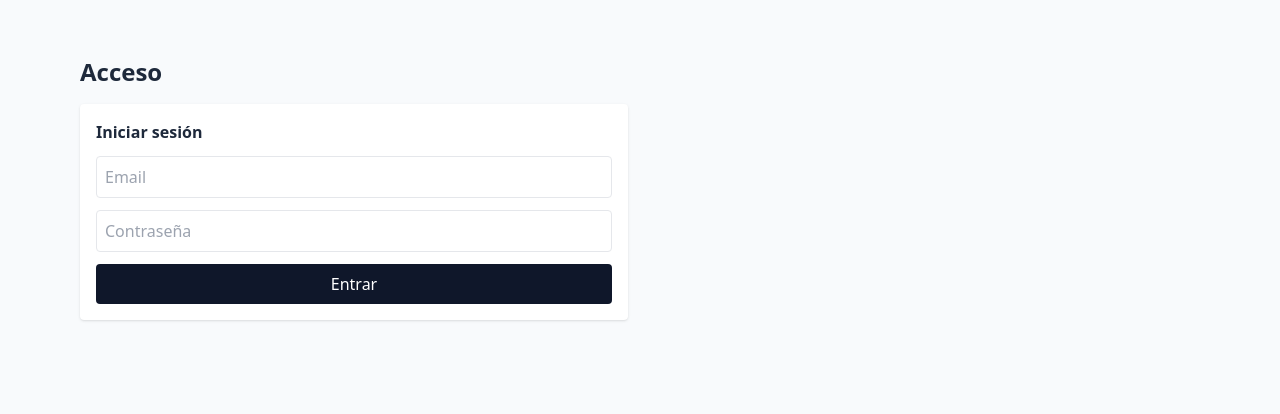
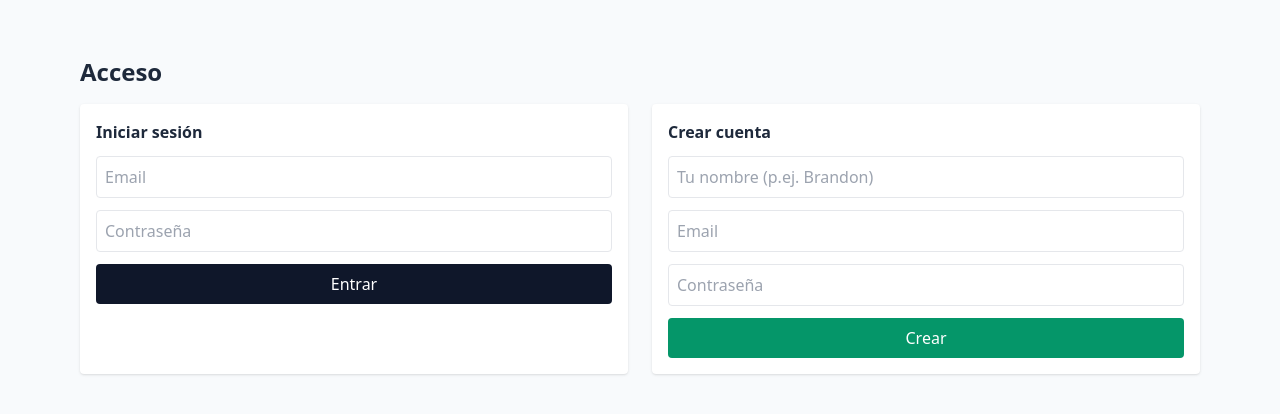
Before and after one commit to DuoStyle-Joyeria/macrobrd, a plain HTML site: page index.html in a window 1280 px wide. Drawn offline with nearby package versions, Linux system fonts and the light colour scheme; no server answers.

Commit message:
macro maos 03

```diff
--- a/index.html
+++ b/index.html
@@ -32,14 +32,14 @@
           <button class="w-full bg-slate-900 text-white py-2 rounded">Entrar</button>
         </form>
 
-       <!-- <form id="registerForm" class="bg-white p-4 rounded shadow space-y-3">
+       <form id="registerForm" class="bg-white p-4 rounded shadow space-y-3">
           <h2 class="font-semibold">Crear cuenta</h2>
           <input id="regName" type="text" required placeholder="Tu nombre (p.ej. Brandon)" class="w-full border rounded p-2">
           <input id="regEmail" type="email" required placeholder="Email" class="w-full border rounded p-2">
           <input id="regPass" type="password" required placeholder="Contraseña" class="w-full border rounded p-2">
-           //No pedimos % de ahorro en registro//
+           <!--//No pedimos % de ahorro en registro// -->
           <button class="w-full bg-emerald-600 text-white py-2 rounded">Crear</button>
-        </form>-->
+        </form>
 
 
       </div>
```
